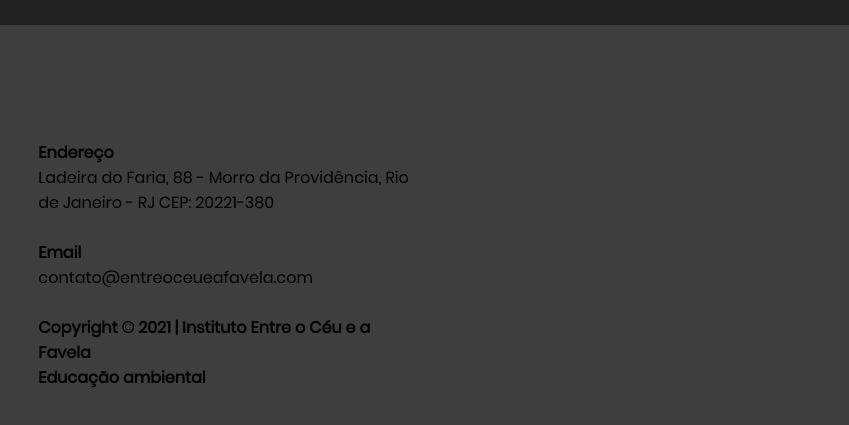
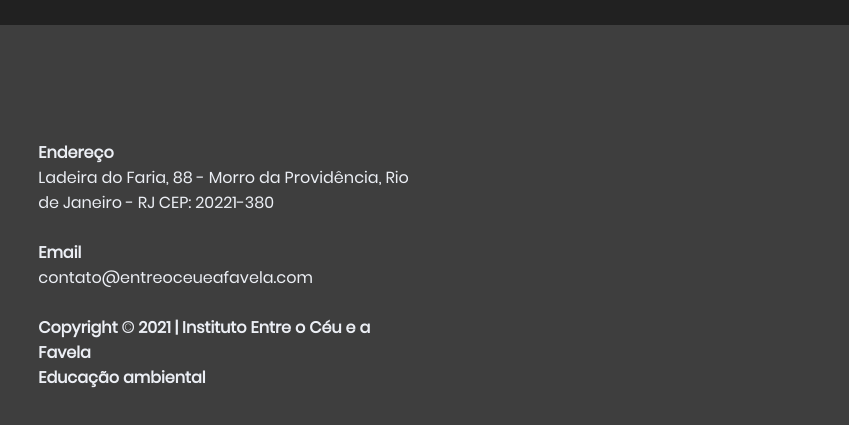
Before and after one commit to lucascarneirodev/Entre-o-Ceu-e-a-Favela-Dezembro-2021, a plain HTML site: page index.html in a window 1280 px wide. Shown: the part 4383-4808 px from the top of the page, 431-1280 px from the left. Drawn offline with Linux system fonts and the light colour scheme.

Commit message:
feat(style): text footer color changed

```diff
--- a/src/css/style.css
+++ b/src/css/style.css
@@ -393,6 +393,7 @@
   justify-content: center;
   font-family: "Poppins-Regular";
   margin-top: 5vh;
+  color: #eceff5;
 }
 
 .card_footer img{
```
